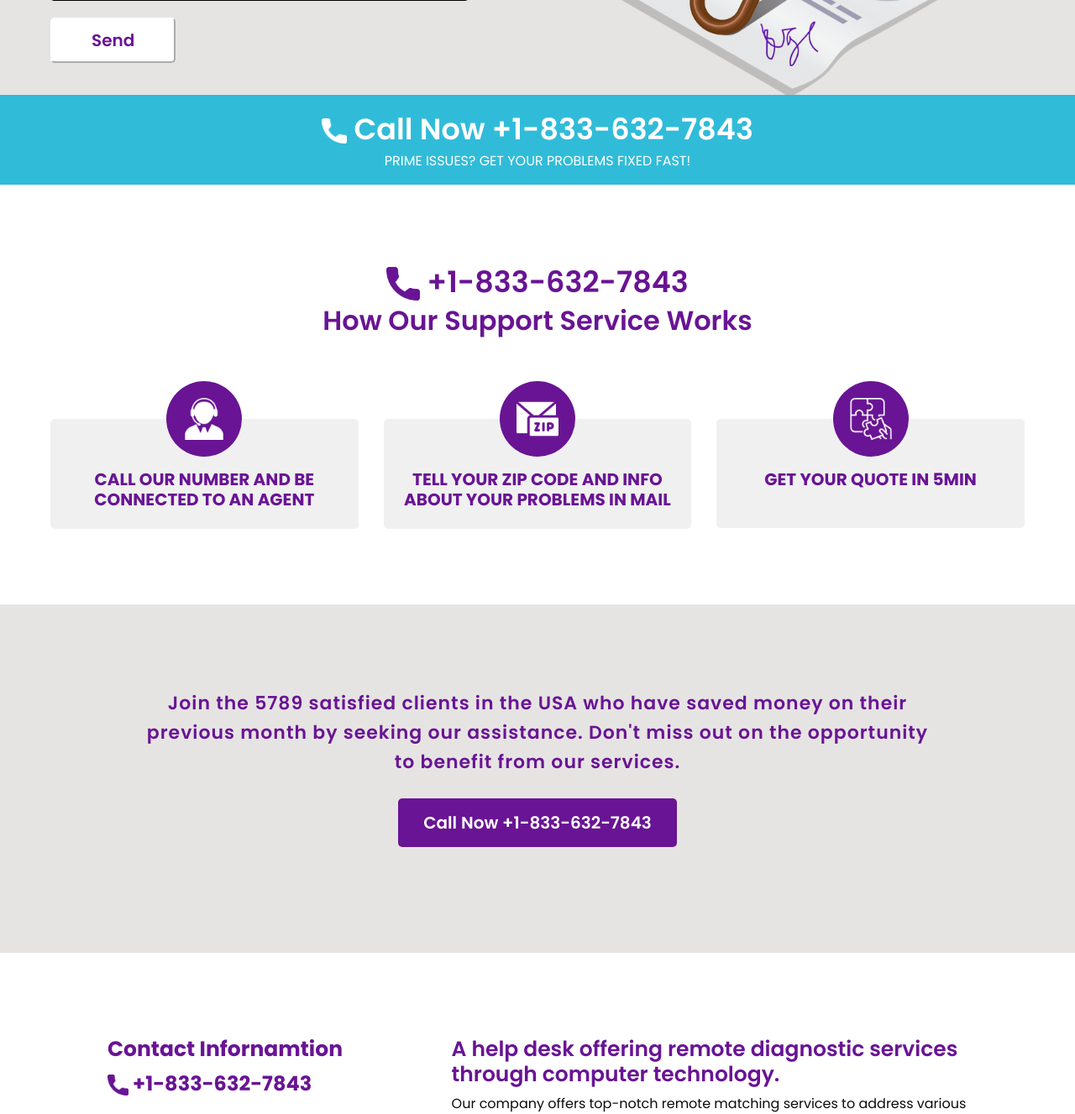
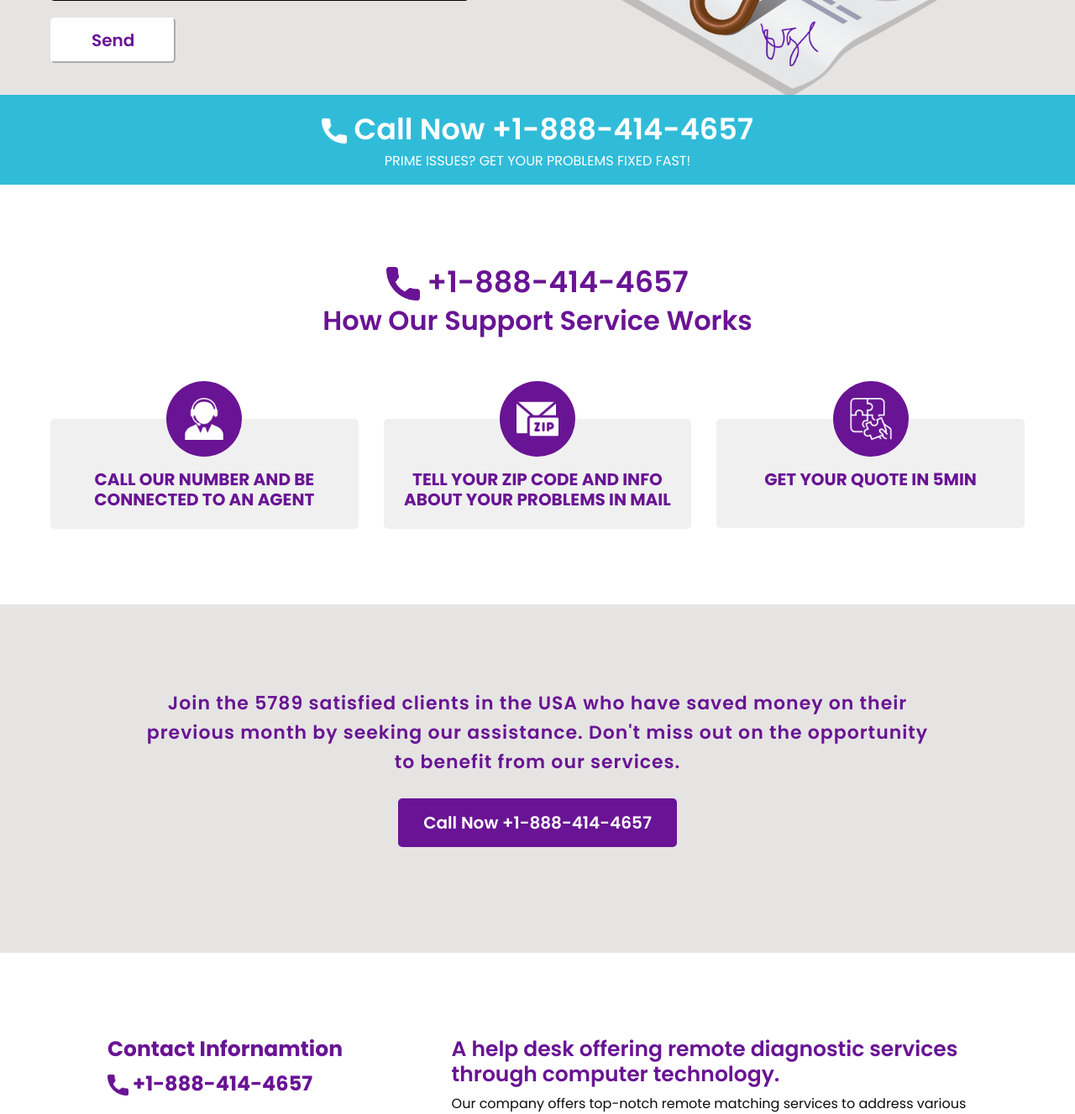
Before and after one commit to mohit7feb/insure, a plain HTML site: page ouroffer.html in a window 1280 px wide. Shown: the part 580-1907 px from the top of the page at 84% size. Drawn offline with nearby package versions, Linux system fonts and the light colour scheme; some packages are replaced by stand-ins of ours; a script that the page names is missing.

Commit message:
ouroffer.html

```diff
--- a/ouroffer.html
+++ b/ouroffer.html
@@ -56,7 +56,7 @@
                                             <h2 class="" style="color: #691494;"> Prime Issues? <br> <span style="font-size: 28px; letter-spacing: 1px;"> Get Your Problems Fixed Fast! </span></h2>
                                             <h2 style="margin: 10px 0px; color: #691494;">
                                                 <img src="call04.png" alt="" style="width: 38px; margin: 0px 10px;
-">+ 1-833-632-7843</h2>
+">+ 1-888-414-4657</h2>
                                         </div>
                                         <form action="#" class="contact_form" style="width: 75%;">
                                             <input type="text" name="your_name" class="form-control" id="inputName" placeholder="Your Name" style=" height: 50px; margin: 10px 0px; background-color: #ffffff00; color:white;">
@@ -166,7 +166,7 @@
 
     <!-- service section -->
     <div style="text-align: center;margin: 90px 0px 0px 0px;">
-        <a href="tel:+18336327843" style="color: #691494; font-size: 35px; font-weight: 600;"> <img src="call04.png" alt="" style="width: 40px;"> +1-833-632-7843</a>
+        <a href="tel:+18884144657" style="color: #691494; font-size: 35px; font-weight: 600;"> <img src="call04.png" alt="" style="width: 40px;"> +1-888-414-4657</a>
         <h2 style="font-weight: 600; color: #691494;">How Our Support Service Works</h2>
 
     </div>
@@ -288,7 +288,7 @@
         <div style="text-align: center;">
             <h4 style="font-size: 22px;font-weight: 600;color: #691494;letter-spacing: 1px;line-height: 35px;width: 75%;text-align: center;margin: auto;">Join the 5789 satisfied clients in the USA who have saved money on their previous month by seeking our assistance. Don't miss out on the opportunity to benefit from our services.</h4>
             <div style="margin: 40px 0px;">
-                <a href="tel:+18336327843" style="padding: 15px 30px; background-color: #691494; border-radius: 5px; font-size: 20px; color: #ffffff; font-weight: 600; border-color: white;">Call Now +1-833-632-7843</a>
+                <a href="tel:+18884144657" style="padding: 15px 30px; background-color: #691494; border-radius: 5px; font-size: 20px; color: #ffffff; font-weight: 600; border-color: white;">Call Now +1-888-414-4657</a>
             </div>
 
         </div>
@@ -299,7 +299,7 @@
         <div style="width: 80%;display: flex;flex-wrap: nowrap;margin: auto;">
             <div style="width: 40%;">
                 <h4 style="font-size: 25px; font-weight: 700; color: #691494;">Contact Infornamtion</h4>
-                <a href="tel:+18336327843" style="color: #691494; font-size: 24px; font-weight: 700;"><img src="call04.png" alt="" style="width: 25px;"> +1-833-632-7843</a>
+                <a href="tel:+18884144657" style="color: #691494; font-size: 24px; font-weight: 700;"><img src="call04.png" alt="" style="width: 25px;"> +1-888-414-4657</a>
             </div>
 
 
@@ -328,8 +328,8 @@
     <!-- footer call to action -->
     <footer>
         <div style="text-align: center; position: fixed; bottom: 0; width: 100%; background-color: #30bcd9; padding-top: 15px;">
-            <a href="tel:+18336327843" style="color: #fff; font-size: 35px; font-weight: 600;">
-                <img src="call.png" alt="" style="width: 30px;"> Call Now +1-833-632-7843
+            <a href="tel:+18884144657" style="color: #fff; font-size: 35px; font-weight: 600;">
+                <img src="call.png" alt="" style="width: 30px;"> Call Now +1-888-414-4657
             </a>
             <p style="color: #fff;">PRIME ISSUES? GET YOUR PROBLEMS FIXED FAST!</p>
         </div>
```
